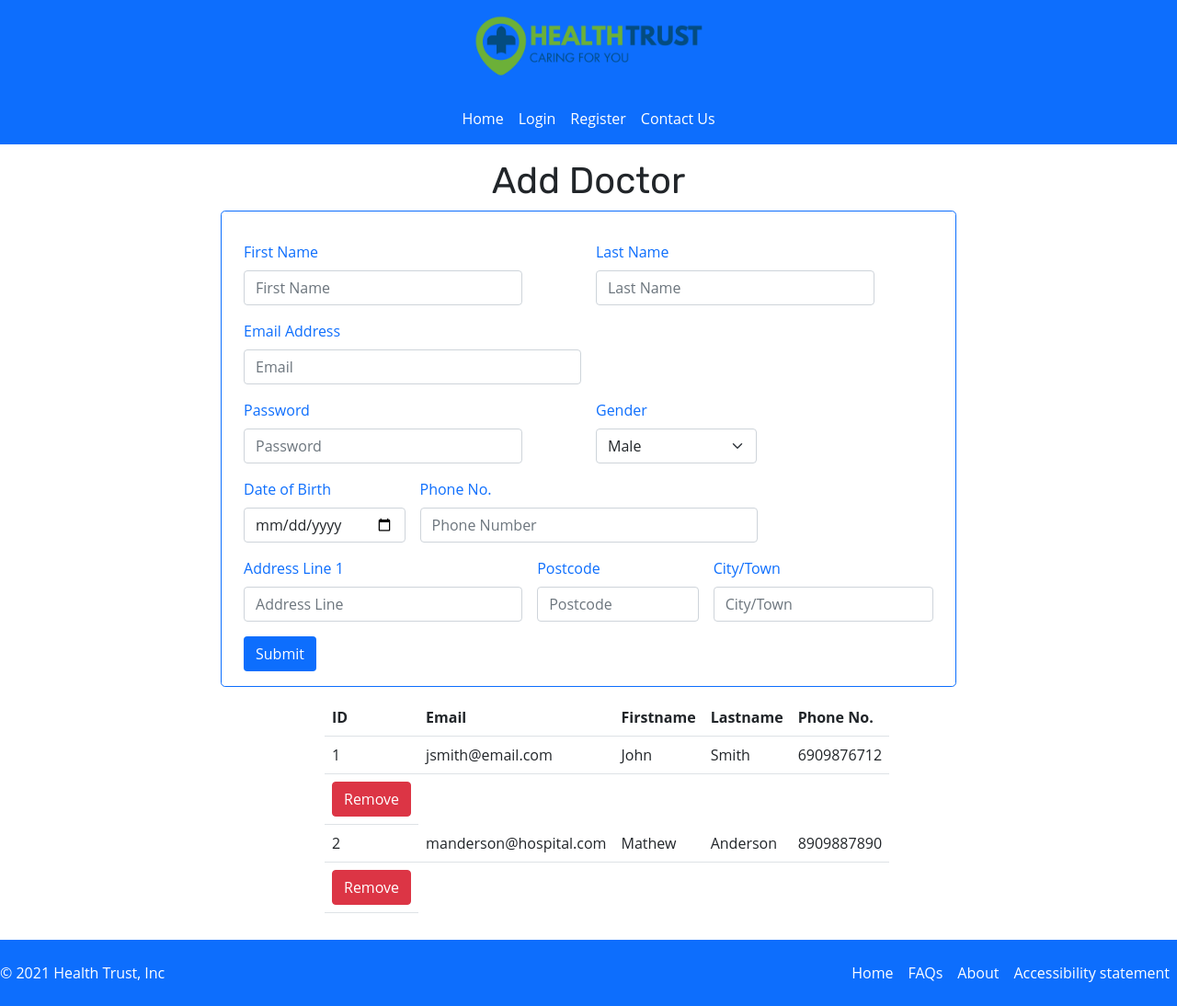
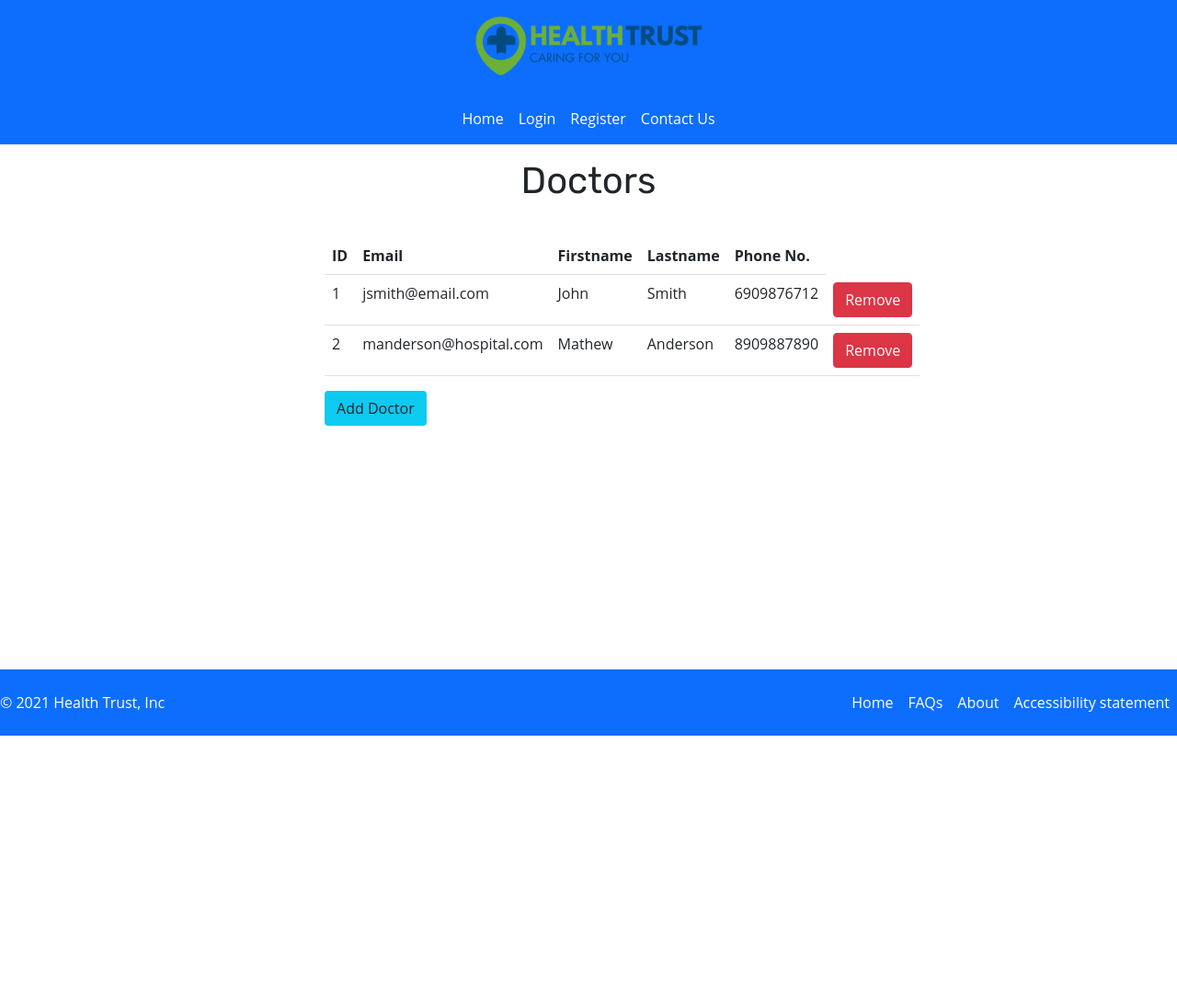
Before and after one commit to mfronistas/HealthTrustApp, a Flask app: template templates/adddoctor.html in a window 1280 px wide. Shown: the whole page at 92% size. After the commit the page ends 800 px from the top, so only its background shows below. Run offline with Flask 2, Linux system fonts and the light colour scheme; the template is opened without the code that fills it: values that come from a table or form of the project are taken from there, others are empty; data comes from the database, SQL or seed files in the repository; some web fonts are replaced.

Commit message:
Added table of doctors first when entring the form, if button add doctor is pressed it displays the form for adding a doctor

```diff
--- a/templates/adddoctor.html
+++ b/templates/adddoctor.html
@@ -1,9 +1,6 @@
 {% extends "base.html" %}
 
 {% block content %}
-<head>
-    <h1 class="p-3 text-center">Add Doctor</h1>
-</head>
 <body>
 <div>
   {% with messages = get_flashed_messages(with_categories=true) %}
@@ -19,7 +16,48 @@
         {% endfor %}
       {% endif %}
   {% endwith %}
+{% if not add_doc %}
+<head>
+    <h1 class="p-3 text-center">Doctors</h1>
+</head>
+<div class="field mx-auto padding" style="width:600px;">
+    <table class="table">
+        <tr>
+            <th scope="col">ID</th>
+            <th scope="col">Email</th>
+            <th>Firstname</th>
+            <th>Lastname</th>
+            <th>Phone No.</th>
+        </tr>
+        {% for user in doctors %}
+            <tr>
+                <td>{{ user.id }}</td>
+                <td>{{ user.email }}</td>
+                <td>{{ user.firstname }}</td>
+                <td>{{ user.lastname }}</td>
+                <td>{{ user.phone }}</td>
+
+            <td>
+                <button class="btn btn-danger" name="remove_doc" value="1">Remove</button>
+            </td>
+            </tr>
+{% endfor %}
+
+    </table>
+
+<div>
+ <a class="btn bg-info" href="{{ url_for('admin.add_doctor') }}" >Add Doctor</a>
+
 </div>
+</div>
+</div>
+{% endif %}
+{% if add_doc %}
+    <head>
+    <h1 class="p-3 text-center">Add Doctor</h1>
+</head>
+</div>
+
     <form method="POST" class="row g-3 mx-auto p-3 bg-white text-primary border-primary border rounded-3" style="width:800px;">
     {{ form.csrf_token() }}
         <div class="col-md-5">
@@ -100,31 +138,8 @@
             {{ form.submit(class="mx-auto btn bg-primary text-white")}}
         </div>
     </form>
+{% endif %}
 </div>
-<div class="field mx-auto padding" style="width:600px;">
-    <table class="table">
-        <tr>
-            <th scope="col">ID</th>
-            <th scope="col">Email</th>
-            <th>Firstname</th>
-            <th>Lastname</th>
-            <th>Phone No.</th>
-        </tr>
-        {% for user in doctors %}
-            <tr>
-                <td>{{ user.id }}</td>
-                <td>{{ user.email }}</td>
-                <td>{{ user.firstname }}</td>
-                <td>{{ user.lastname }}</td>
-                <td>{{ user.phone }}</td>
-            </tr>
-            <form action="" method="POST">
-<input type="hidden" name="valuecancel" value="">
-<td><button class="btn btn-danger" type="submit" name="remove" value=>Remove</button>
-</td>
-</form>
-{% endfor %}
-    </table>
-</div>
+
 </body>
 {% endblock %}
```
